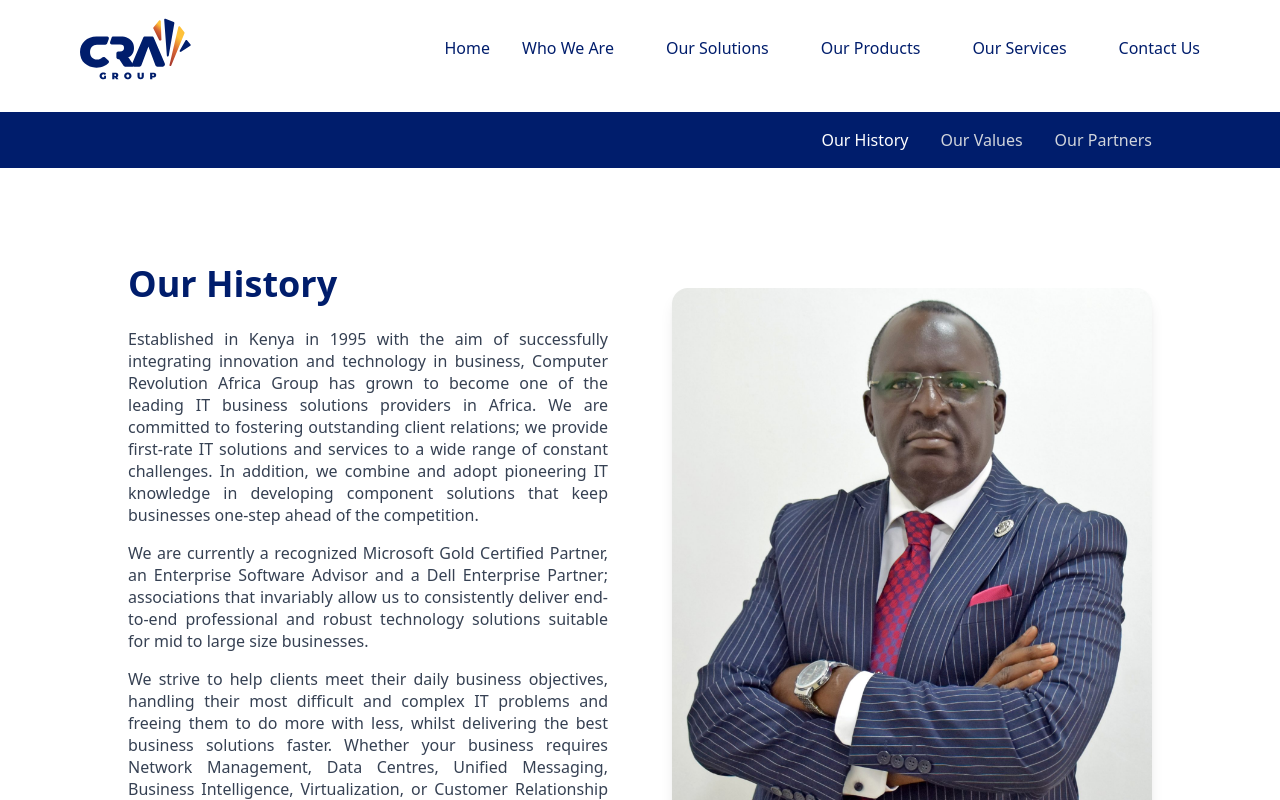
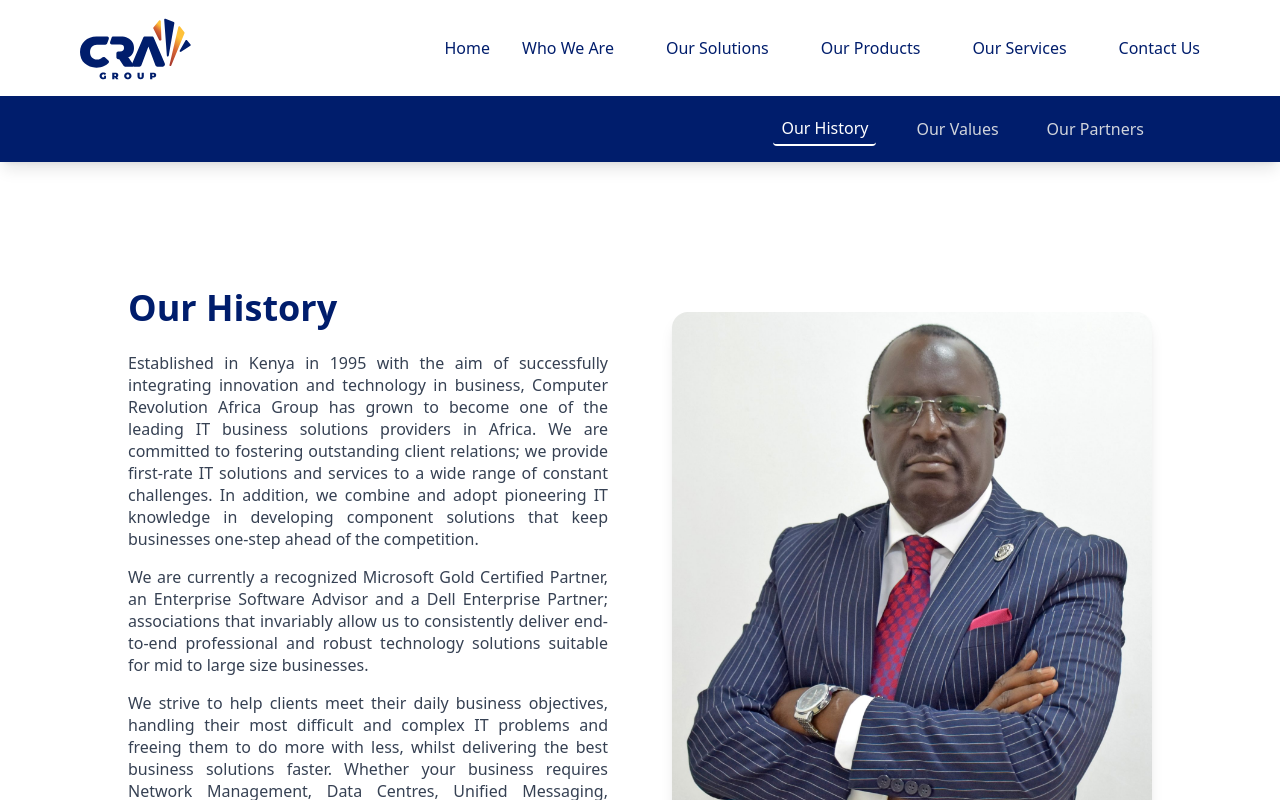
Before and after one commit to charlesaroma/End-Concepts, a React (Vite) app: page /who-we-are/about-us in a window 1280 px wide. Shown: the top 800 px of the page. Built offline with nearby package versions, Linux system fonts and the light colour scheme; some icons are missing.

Commit message:
About Navbar

```diff
--- a/src/pages/2.WhoWeAre/1AboutUs/0AboutUs.jsx
+++ b/src/pages/2.WhoWeAre/1AboutUs/0AboutUs.jsx
@@ -1,53 +1,17 @@
 import React from 'react';
+import AboutNavbar from './AboutNavbar';
 import OurHistory from './1OurHistory';
 import OurValues from './2OurValues';
-import OurPartners from './3OurPartners';
-import PartnersHero from '../2Partners/1PartnersHero';
 
-const sections = [
-  { id: 'history', label: 'Our History' },
-  { id: 'values', label: 'Our Values' },
-  { id: 'partners-hero', label: 'Our Partners' },
-];
+const SECTION_NAV_HEIGHT = 64; // px, matches top-16
 
 const AboutUs = () => {
-  const [active, setActive] = React.useState('history');
-
-  // Scroll spy effect
-  React.useEffect(() => {
-    const handleScroll = () => {
-      const offsets = sections.map(({ id }) => {
-        const el = document.getElementById(id);
-        return el ? el.getBoundingClientRect().top : Infinity;
-      });
-      const activeIdx = offsets.findIndex((top, idx) => top > 0 && (idx === 0 || offsets[idx - 1] <= 0));
-      setActive(sections[Math.max(0, activeIdx - 1)].id || 'history');
-    };
-    window.addEventListener('scroll', handleScroll);
-    return () => window.removeEventListener('scroll', handleScroll);
-  }, []);
-
-  const handleNavClick = (id) => {
-    const el = document.getElementById(id);
-    if (el) {
-      el.scrollIntoView({ behavior: 'smooth', block: 'start' });
-    }
-  };
-
   return (
     <div className="bg-white min-h-screen w-full flex flex-col gap-16 py-0">
-      {/* Section Navbar */}
-      <nav className="sticky top-0 z-10 w-full bg-[#001d6c] px-4 md:px-12 lg:px-32 py-4 flex justify-end gap-8">
-        {sections.map((section) => (
-          <button
-            key={section.id}
-            onClick={() => handleNavClick(section.id)}
-            className={`text-base font-medium transition-colors duration-200 ${active === section.id ? 'text-white' : 'text-gray-300 hover:text-white'}`}
-          >
-            {section.label}
-          </button>
-        ))}
-      </nav>
+      {/* Section Navbar - fixed below main navbar */}
+      <AboutNavbar />
+      {/* Spacer for fixed navbars */}
+      <div style={{ height: SECTION_NAV_HEIGHT + 16 }} />
       {/* Our History Section */}
       <section id="history">
         <OurHistory />
@@ -56,14 +20,6 @@ const AboutUs = () => {
       <section id="values">
         <OurValues />
       </section>
-      {/* Our Partners Hero Section */}
-      <section id="partners-hero">
-        <PartnersHero />
-      </section>
-      {/* Our Partners Section (if needed elsewhere) */}
-      {/* <section id="partners">
-        <OurPartners />
-      </section> */}
     </div>
   );
 };
--- /dev/null
+++ b/src/pages/2.WhoWeAre/1AboutUs/AboutNavbar.jsx
@@ -0,0 +1,139 @@
+import React from 'react';
+import { useNavigate } from 'react-router-dom';
+import { Icon } from '@iconify/react';
+
+const sections = [
+  { id: 'history', label: 'Our History' },
+  { id: 'values', label: 'Our Values' },
+];
+
+const SECTION_NAV_HEIGHT = 64;
+
+const AboutNavbar = () => {
+  const [active, setActive] = React.useState('history');
+  const [isMobileMenuOpen, setIsMobileMenuOpen] = React.useState(false);
+  const navigate = useNavigate();
+
+  // Scroll spy effect for AboutUs sections only
+  React.useEffect(() => {
+    const handleScroll = () => {
+      const ids = ['history', 'values'];
+      const offsets = ids.map((id) => {
+        const el = document.getElementById(id);
+        return el ? el.getBoundingClientRect().top : Infinity;
+      });
+      const activeIdx = offsets.findIndex((top, idx) => top > 0 && (idx === 0 || offsets[idx - 1] <= 0));
+      setActive(ids[Math.max(0, activeIdx - 1)] || 'history');
+    };
+    window.addEventListener('scroll', handleScroll);
+    return () => window.removeEventListener('scroll', handleScroll);
+  }, []);
+
+  const handleNavClick = (id) => {
+    const el = document.getElementById(id);
+    if (el) {
+      const yOffset = -SECTION_NAV_HEIGHT - 16;
+      const y = el.getBoundingClientRect().top + window.pageYOffset + yOffset;
+      window.scrollTo({ top: y, behavior: 'smooth' });
+    }
+    setIsMobileMenuOpen(false);
+  };
+
+  const handlePartnersClick = () => {
+    navigate('/who-we-are/partners');
+    setIsMobileMenuOpen(false);
+  };
+
+  // Close mobile menu when clicking outside
+  React.useEffect(() => {
+    const handleClickOutside = (event) => {
+      if (isMobileMenuOpen && !event.target.closest('nav')) {
+        setIsMobileMenuOpen(false);
+      }
+    };
+    document.addEventListener('click', handleClickOutside);
+    return () => document.removeEventListener('click', handleClickOutside);
+  }, [isMobileMenuOpen]);
+
+  return (
+    <nav
+      className="fixed top-16 sm:top-18 md:top-24 left-0 right-0 z-40 w-full bg-[#001d6c] shadow-lg"
+      style={{ minHeight: SECTION_NAV_HEIGHT }}
+    >
+      {/* Desktop Navigation */}
+      <div className="hidden w-full md:flex justify-center lg:justify-end items-center h-full px-4 py-4 lg:px-8 xl:px-32 gap-4 lg:gap-6 xl:gap-8">
+        {sections.map((section) => (
+          <button
+            key={section.id}
+            onClick={() => handleNavClick(section.id)}
+            className={`text-sm lg:text-base font-medium transition-all duration-200 px-2 py-1 rounded ${
+              active === section.id
+                ? 'text-white border-b-2 border-white'
+                : 'text-gray-300 hover:text-white hover:bg-blue-800'
+            } cursor-pointer whitespace-nowrap`}
+          >
+            {section.label}
+          </button>
+        ))}
+        <button
+          onClick={handlePartnersClick}
+          className="text-sm lg:text-base font-medium transition-all duration-200 px-2 py-1 rounded text-gray-300 hover:text-white hover:bg-blue-800 cursor-pointer whitespace-nowrap"
+        >
+          Our Partners
+        </button>
+      </div>
+
+      {/* Mobile Navigation */}
+      <div className="md:hidden flex items-center justify-between h-full px-4">
+        {/* Current Section Indicator */}
+        <div className="flex items-center gap-2">
+          <div className="w-2 h-2 bg-white rounded-full"></div>
+          <span className="text-white font-medium text-sm">
+            {sections.find(s => s.id === active)?.label || 'Our History'}
+          </span>
+        </div>
+
+        {/* Mobile Menu Toggle */}
+        <button
+          onClick={() => setIsMobileMenuOpen(!isMobileMenuOpen)}
+          className="text-white hover:text-gray-300 transition-colors p-2 rounded"
+          aria-label="Toggle navigation menu"
+        >
+          <Icon icon={isMobileMenuOpen ? 'mdi:chevron-up' : 'mdi:chevron-down'} className="w-5 h-5" />
+        </button>
+      </div>
+
+      {/* Mobile Dropdown Menu */}
+      {isMobileMenuOpen && (
+        <div className="md:hidden absolute top-full left-0 right-0 bg-[#001d6c] border-t border-blue-800 shadow-xl">
+          <div className="flex flex-col py-2">
+            {sections.map((section) => (
+              <button
+                key={section.id}
+                onClick={() => handleNavClick(section.id)}
+                className={`text-left px-4 py-3 text-sm font-medium transition-all duration-200 ${
+                  active === section.id
+                    ? 'text-white bg-blue-800 border-l-4 border-white'
+                    : 'text-gray-300 hover:text-white hover:bg-blue-800'
+                } cursor-pointer flex items-center gap-3`}
+              >
+                {active === section.id && (
+                  <div className="w-2 h-2 bg-white rounded-full"></div>
+                )}
+                {section.label}
+              </button>
+            ))}
+            <button
+              onClick={handlePartnersClick}
+              className="text-left px-4 py-3 text-sm font-medium transition-all duration-200 text-gray-300 hover:text-white hover:bg-blue-800 cursor-pointer"
+            >
+              Our Partners
+            </button>
+          </div>
+        </div>
+      )}
+    </nav>
+  );
+};
+
+export default AboutNavbar;
```
Also changed, not shown: 1 other file (tests, documents, lock files or other folders).
